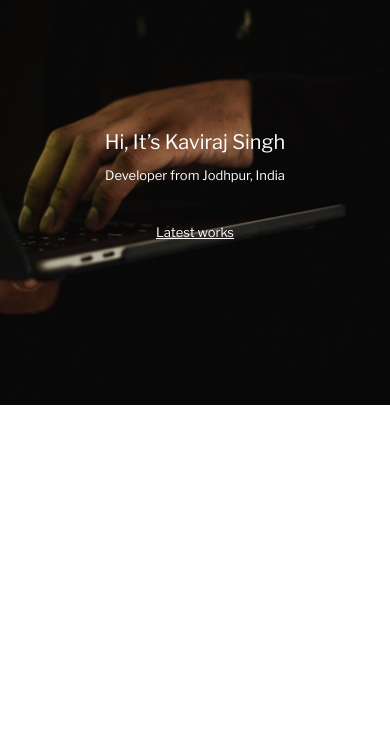
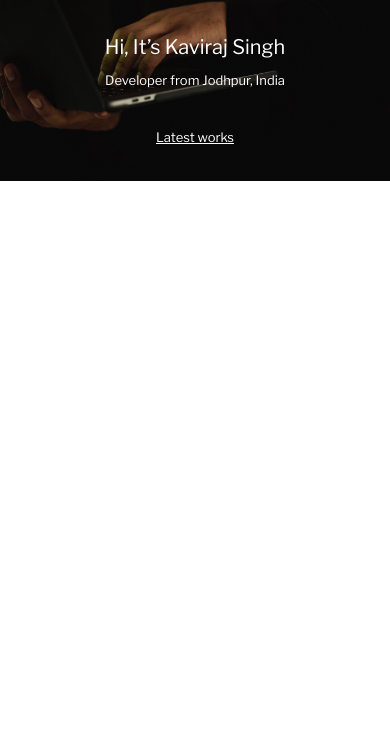
Before and after one commit to KavirajSinghBhati/kaviraj-portfolio, a plain HTML site: page index.html in a window 390 px wide. Shown: the part 94-844 px from the top of the page. Drawn offline with nearby package versions, Linux system fonts and the light colour scheme.

Commit message:
header bugs fixed

```diff
--- a/style.css
+++ b/style.css
@@ -71,7 +71,7 @@ body {
 
 @media (max-width: 499px) {
   .header {
-    height: 499px;
+    height: 275px;
     padding: 50px 24px;
   }
   .nav {
@@ -84,6 +84,9 @@ body {
   }
   .title {
     font-size: 1.5rem;
+  }
+  .hero-text {
+    margin-top: 50px;
   }
   .hero-text h1 {
     font-size: 1.25rem;
```
